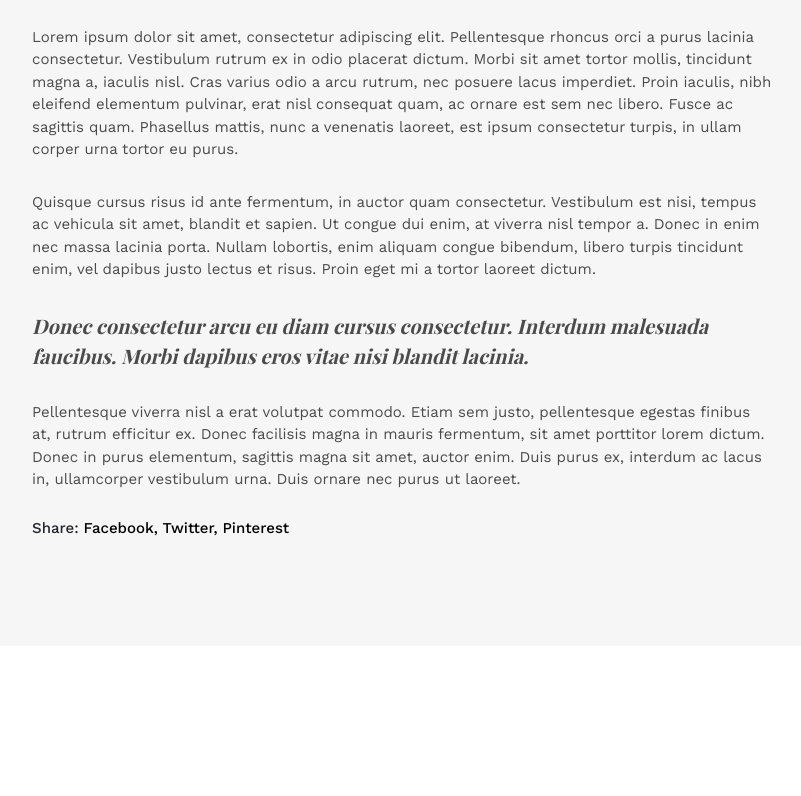
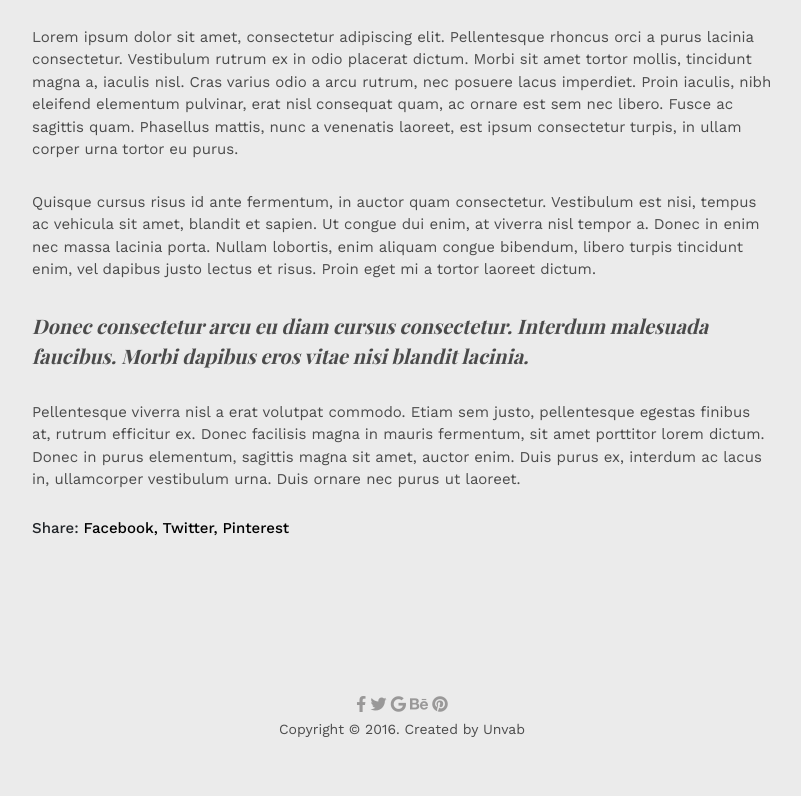
Before and after one commit to AnnaRudka/snow-project, a website: page index.html in a window 1280 px wide. Shown: the part 813-1609 px from the top of the page, without its empty margins (238-1039 px from the left). Before the commit the page ends 1459 px from the top, so only its background shows below. Drawn offline with nearby package versions, Linux system fonts and the light colour scheme.

Commit message:
Footer section added

```diff
--- a/index.html
+++ b/index.html
@@ -9,6 +9,7 @@
     <link rel="preconnect" href="https://fonts.gstatic.com" crossorigin>
     <link href="https://fonts.googleapis.com/css2?family=Playfair+Display:wght@700&family=Work+Sans:ital,wght@0,400;0,500;1,400;1,500&display=swap"
         rel="stylesheet">
+    <link rel="stylesheet" href="node_modules/@fortawesome/fontawesome-free/css/all.min.css">
     <link rel="stylesheet" href="reset.css">
     <link rel="stylesheet" href="styles.css">
     <link rel="shortcut icon" type="image/png" href="img/favicon.png">
@@ -80,8 +81,18 @@
           <section class="post-navigation"></section>
       </main>
 
-      <footer>
-
+      <footer class="footer row">
+        <div class="footer-info col-lg-4 col-md-6 col-sm-12">
+          <p class="footer-info__contacts">
+            <span><a href="#"><i class="fab fa-facebook-f"></i></a></span>
+            <span><a href="#"><i class="fab fa-twitter"></i></a></span>
+            <span><a href="#"><i class="fab fa-google"></i></span>
+            <span><a href="#"><i class="fab fa-behance"></i></a></span>
+            <span><a href="#"><i class="fab fa-pinterest"></i></a></span>
+            <!-- <span><a href="#"><i class="fab fa-instagram"></a></span> -->
+          </p>
+          <p class="footer-info__copyright">Copyright © 2016. Created by Unvab</p>
+        </div>
       </footer>
     </div>
   </body>
--- a/package.json
+++ b/package.json
@@ -10,5 +10,8 @@
   "license": "ISC",
   "devDependencies": {
     "node-sass": "^7.0.0"
+  },
+  "dependencies": {
+    "@fortawesome/fontawesome-free": "^5.15.4"
   }
 }
--- a/scss/_components.scss
+++ b/scss/_components.scss
@@ -97,3 +97,23 @@
 .post-navigation{
     background-color: $color-white;
 }
+
+.footer{
+    height: 15rem;
+    background-color: $color-grey-light;
+    &-info{
+        text-align: center;
+        padding: 5rem;
+        margin: 0 auto;
+        &__contacts i{
+            font-size: 1.6rem;
+            color:  $color-text-grey-light;
+        }
+        &__copyright{
+            font-size: 1.4rem;
+            color: $color-text-grey-dark;
+            font-family: "Work Sans";
+        }
+    }
+
+}
--- a/scss/_variables.scss
+++ b/scss/_variables.scss
@@ -1,7 +1,7 @@
 // COLORS
 $color-text-grey-dark:  #4b4b4b;
-$color-text-grey-light: #999;
-$color-grey-light: #f6f6f6;
+$color-text-grey-light: rgb(153, 152, 152);
+$color-grey-light: #ebebeb;
 
 $color-white: #fff;
 $color-black: #000;
```
Also changed, not shown: styles.css, 1 other file.
